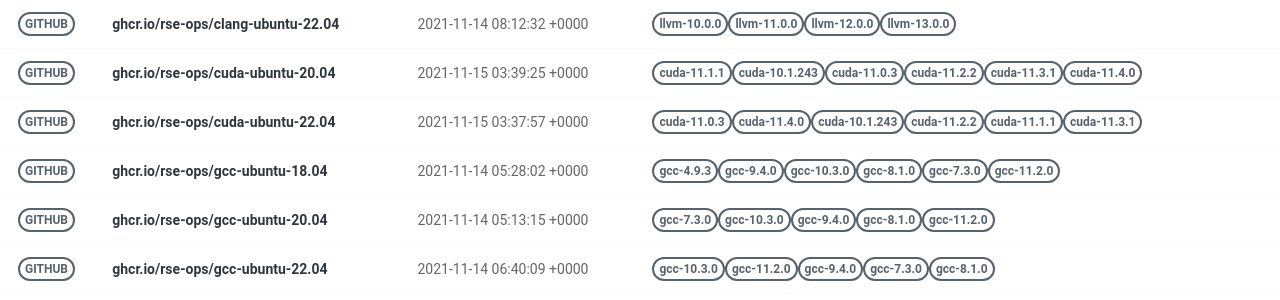
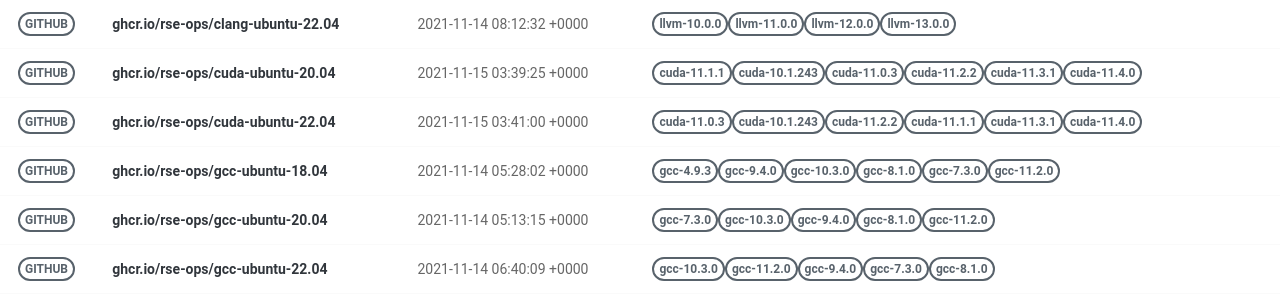
Before and after one commit to rse-ops/docker-images, a Jekyll site: the page built from pages/index.md, in a window 1280 px wide. Shown: the part 228-528 px from the top of the page. Built offline with Jekyll 4.4.1, drawn with Linux system fonts in a browser that asks for light colours; nearby versions of some CDN libraries.

Commit message:
Automated push to update library 2021-11-15

```diff
--- a/_library/ghcr.io-rse-ops-cuda-ubuntu-22.04.md
+++ b/_library/ghcr.io-rse-ops-cuda-ubuntu-22.04.md
@@ -1,7 +1,7 @@
 ---
 layout: container
 name: ghcr.io/rse-ops/cuda-ubuntu-22.04
-updated_at: 2021-11-15 03:37:57.729304
+updated_at: 2021-11-15 03:41:00.638206
 
 
 container_url: https://github.com/orgs/rse-ops/packages/container/package/cuda-ubuntu-22.04
```
Also changed, not shown: other parts of _library/ghcr.io-rse-ops-cuda-ubuntu-22.04.md (+3 -3 lines).
